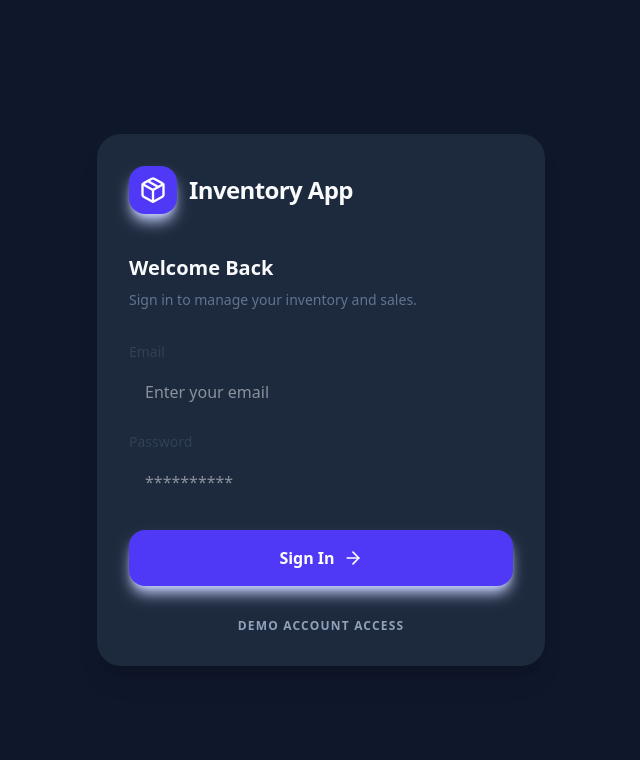
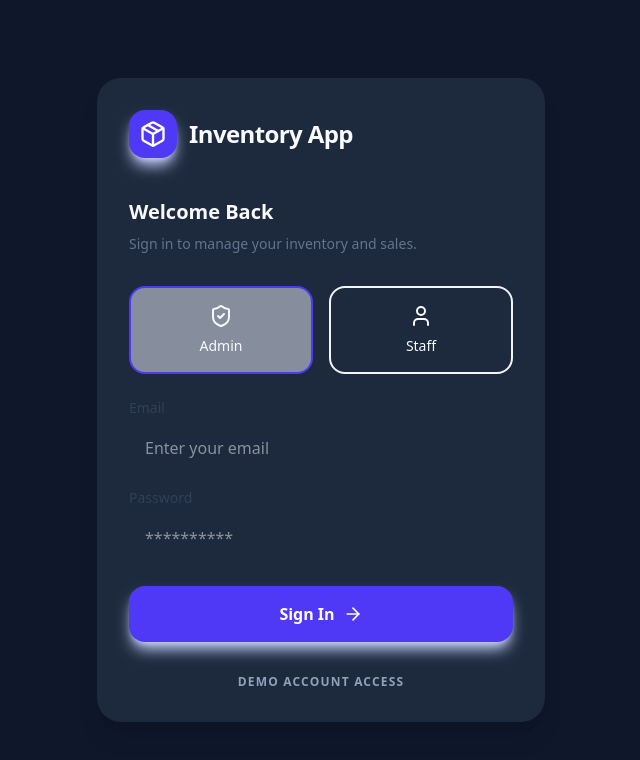
Before and after one commit to xxemat20xx/mern-inventory-app, a React app in the folder frontend/: page /terminal in a window 1280 px wide. Shown: the top 760 px of the page, without its empty margins (319-959 px from the left). Built offline with nearby package versions, Linux system fonts and the light colour scheme; no server answers; the HTML template or start-up script is replaced by a standard one.

Commit message:
added demo account button

```diff
--- a/frontend/src/pages/Login.jsx
+++ b/frontend/src/pages/Login.jsx
@@ -2,7 +2,7 @@ import React, { useState} from 'react';
 import {
   Package,
   ShieldCheck,
-  User,
+  User as UserIcon,
   ArrowRight,
 } from 'lucide-react';
 
@@ -13,6 +13,7 @@ const Login = () => {
   const { login} = useAuthStore();
   const [email, setEmail] = useState('');
   const [password, setPassword] = useState('');
+  const [role, setRole] = useState('ADMIN');
 
   const handleLogin = async(e) => {
     e.preventDefault();
@@ -20,7 +21,6 @@ const Login = () => {
   };
 
   return (
-
     <div className="min-h-screen flex items-center justify-center bg-slate-900">
       <div className="w-full max-w-md">
         <div className="rounded-3xl shadow-xl p-8 bg-slate-800">
@@ -41,6 +41,40 @@ const Login = () => {
           </div>
 
           <form onSubmit={handleLogin} className="space-y-6">
+            <div className="grid grid-cols-2 gap-4">
+              <button
+                type="button"
+                onClick={() => {
+                  setRole('ADMIN')
+                  setEmail('test@gmail.com')
+                  setPassword('123456')
+                }}
+                className={`text-slate-50 p-4 rounded-2xl border-2 transition-all flex flex-col items-center gap-2 ${
+                  role === 'ADMIN'
+                    ? 'border-indigo-600 bg-indigo-50/50 dark:bg-indigo-900/20 text-indigo-600 dark:text-indigo-400'
+                    : 'border-slate-100 dark:border-slate-800 hover:border-slate-200 dark:hover:border-slate-700'
+                }`}
+              >
+                <ShieldCheck size={24} />
+                <span className="text-sm font-medium">Admin</span>
+              </button>
+              <button
+                type="button"
+                onClick={() => {
+                  setRole('STAFF')
+                  setEmail('test2@gmail.com')
+                  setPassword('123456')
+                }}
+                className={`text-slate-50 p-4 rounded-2xl border-2 transition-all flex flex-col items-center gap-2 ${
+                  role === 'STAFF'
+                    ? 'border-indigo-600 bg-indigo-50/50 dark:bg-indigo-900/20 text-indigo-600 dark:text-indigo-400'
+                    : 'border-slate-100 dark:border-slate-800 hover:border-slate-200 dark:hover:border-slate-700'
+                }`}
+              >
+                <UserIcon size={24} />
+                <span className="text-sm font-medium">Staff</span>
+              </button>
+            </div>
             <div className="space-y-4">
               <div>
                 <label className="block text-sm font-medium text-slate-700 dark:text-slate-300 mb-1.5">
--- a/frontend/src/pages/Terminal.jsx
+++ b/frontend/src/pages/Terminal.jsx
@@ -94,8 +94,15 @@ const Terminal = () => {
   const printReceipt = () => {
     window.print();
   }
-  const handleBarcodeSubmit = () => {}
-
+  const handleBarcodeSubmit = (e) => {
+    e.preventDefault();
+    const product = products.find(p => p.sku === searchTerm);
+        if (product) {
+      addToCart(product);
+      setSearchTerm('');
+    }
+  }
+  console.log(products)
   const subtotal = cart.reduce((sum, { product, quantity }) => sum + product.price * quantity, 0);
   const tax = +(subtotal * 0.1).toFixed(2);
   const total = +(subtotal + tax).toFixed(2);
```
Also changed, not shown: 1 other file (tests, documents, lock files or other folders).
